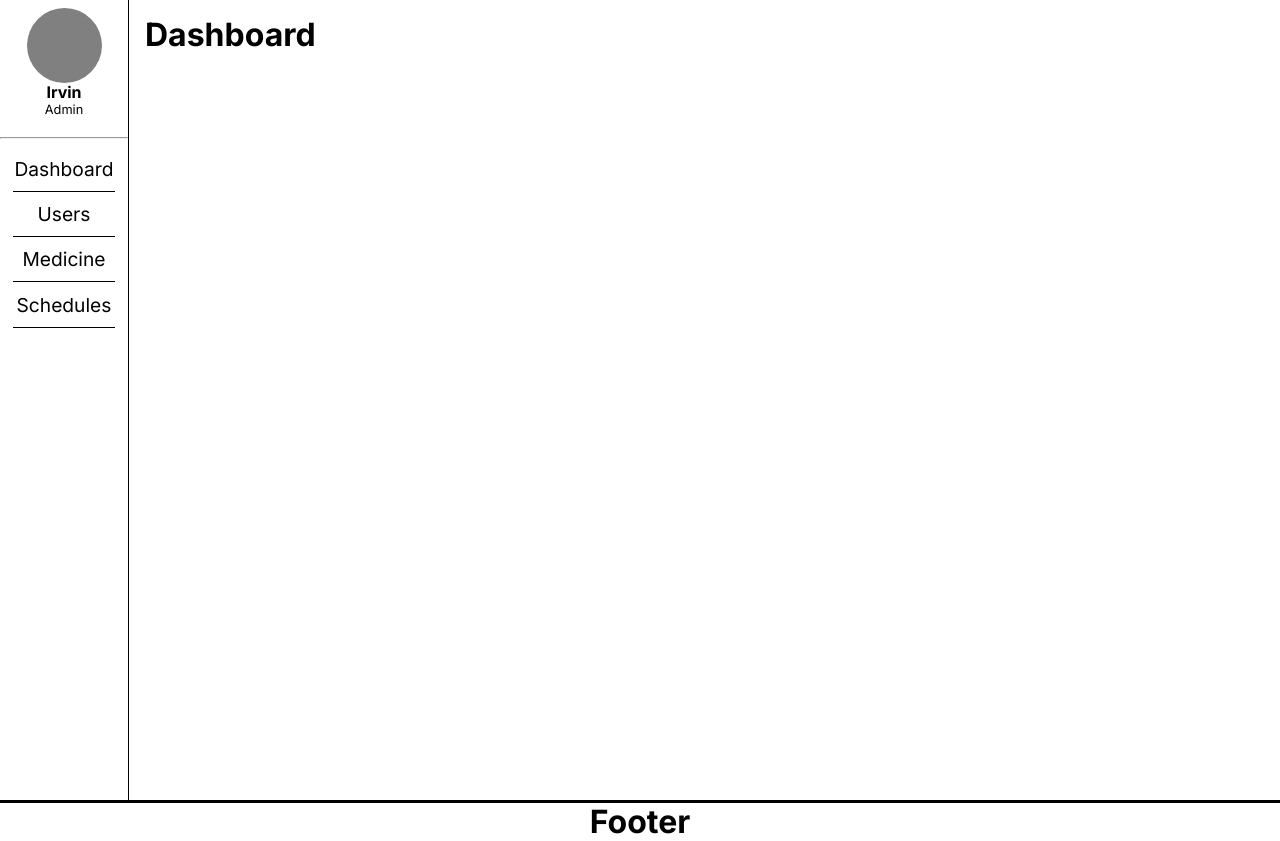
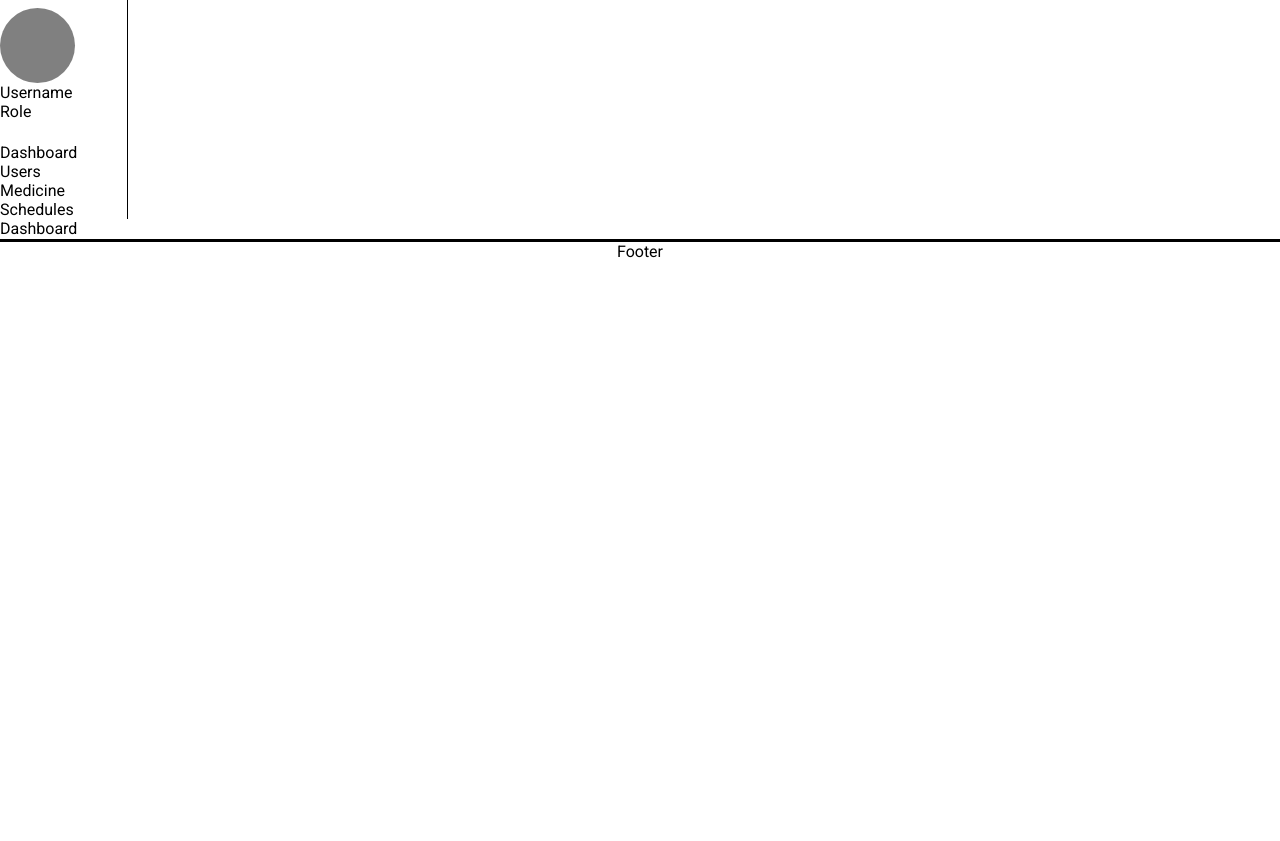
Before and after one commit to erbeeen/medtalk-web-app, a React (Vite) app in the folder frontend/: page / in a window 1280 px wide. After the commit the page ends 800 px from the top, so only its background shows below. Built offline with nearby package versions, Linux system fonts and the light colour scheme.

Commit message:
frontend: Install tailwind

```diff
--- a/frontend/package.json
+++ b/frontend/package.json
@@ -10,10 +10,12 @@
     "preview": "vite preview"
   },
   "dependencies": {
+    "@tailwindcss/vite": "^4.1.5",
     "medtalk-web-app": "file:..",
     "react": "^19.0.0",
     "react-dom": "^19.0.0",
-    "react-router-dom": "^7.4.1"
+    "react-router-dom": "^7.4.1",
+    "tailwindcss": "^4.1.5"
   },
   "devDependencies": {
     "@eslint/js": "^9.21.0",
--- a/frontend/src/App.css
+++ b/frontend/src/App.css
@@ -1,3 +1,5 @@
+@import "tailwindcss";
+
 #root {
   width: 100%;
   min-height: 100vh;
@@ -62,6 +64,7 @@ nav {
 
 footer {
   display: flex;
+  flex-shrink: 0;
   justify-content: center;
   justify-self: flex-end;
   width: 100%;
--- a/frontend/src/App.jsx
+++ b/frontend/src/App.jsx
@@ -4,17 +4,18 @@ import Footer from './components/Footer';
 import ScheduleRoute from './routes/Schedules';
 import Home from './routes/Home';
 import Login from './routes/Login';
-import Navbar from './components/Navbar';
+import Sidebar from './components/Sidebar';
 import { Routes, Route } from 'react-router-dom';
 import './App.css';
-import './layouts.css';
+
+// TODO: Apply Tailwind css, deprecate layouts.css
 
 function App() {
   return (
     <>
-      <div id="main" className="flex-row minh-100">
-        <Navbar />
-        <div id="content-area" className='p-1'>
+      <div id="main" className="flex-row">
+        <Sidebar />
+        <div id="content-area" className="">
           <Routes>
             <Route path='/' element={<Home />} />
             <Route path='/users' element={<UsersRoute />} />
--- a/frontend/src/components/Navbar.jsx
+++ /dev/null
@@ -1,28 +0,0 @@
-import { Link } from "react-router-dom";
-
-export default function Navbar() {
-  return (
-    <nav>
-      <div className="user-info flex-column nowrap align-center">
-        <div className="profile-pic" />
-        <div id="navusername">Irvin</div>
-        <div id="navrole">Admin</div>
-      </div>
-      <hr />
-      <ul id="navbar-links" className="p-0 flex-column nowrap align-center">
-        <div className="navlink-container">
-          <li><Link className="navlink" to="/">Dashboard</Link></li>
-        </div>
-        <div className="navlink-container">
-          <li><Link className="navlink" to="/users">Users</Link></li>
-        </div>
-        <div className="navlink-container">
-          <li><Link className="navlink" to="/medicine">Medicine</Link></li>
-        </div>
-        <div className="navlink-container">
-          <li><Link className="navlink" to="/schedules">Schedules</Link></li>
-        </div>
-      </ul>
-    </nav>
-  );
-}
--- /dev/null
+++ b/frontend/src/components/Sidebar.jsx
@@ -0,0 +1,19 @@
+import { Link } from "react-router-dom";
+
+export default function Sidebar() {
+  return (
+    <nav id="navbar">
+      <div className="user-info flex-column nowrap align-center">
+        <div className="profile-pic" />
+        <h3>Username</h3>
+        <h4>Role</h4>
+      </div>
+      <ul id="navbar-links" className="p-0 flex-column nowrap align-center">
+        <li><Link to="/">Dashboard</Link></li>
+        <li><Link to="/users">Users</Link></li>
+        <li><Link to="/medicine">Medicine</Link></li>
+        <li><Link to="/schedules">Schedules</Link></li>
+      </ul>
+    </nav>
+  );
+}
--- a/frontend/src/index.css
+++ b/frontend/src/index.css
@@ -1,18 +1,21 @@
-@import url('https://fonts.googleapis.com/css2?family=Inter:wght@100..900&display=swap');
+@import url('https://fonts.googleapis.com/css2?family=Roboto:ital,wght@0,100..900;1,100..900&display=swap');
+@import "tailwindcss";
 
 :root {
   /* font-family: system-ui, Avenir, Helvetica, Arial, sans-serif; */
   --light-bg: #fff;
   --dark-bg: #000;
+  --light-text: #fff;
+  --dark-text: #000;
   /* --primary-color:  */
 
-  font-family: Inter, sans-serif;
+  font-family: "Roboto", sans-serif;
   font-size: 1.0rem;
   line-height: 1.2;
   font-weight: 400;
 
   color-scheme: light dark;
-  color: black;
+  color: var(--dark-text);
   background-color: var(--light-bg);
 
   font-synthesis: none;
@@ -30,7 +33,7 @@ body {
 h1, h2, h3, h4, h5, h6 {
   margin: 0;
   padding: 0;
-  height:fit-content;
+  height: fit-content;
 }
 
 /* NOTE: study this media query */
--- a/frontend/src/layouts.css
+++ /dev/null
@@ -1,85 +0,0 @@
-.flex {
-  display: flex;
-}
-
-.flex-row {
-  display: flex;
-  flex-direction: row;
-}
-
-.flex-column {
-  display: flex;
-  flex-direction: column;
-}
-
-.wrap {
-  flex-wrap: wrap;
-}
-
-.nowrap {
-  flex-wrap: nowrap;
-}
-
-.align-center {
-  align-items: center;
-}
-
-.p-0 {
-  padding: 0;
-}
-
-.p-1 {
-  padding: 1rem;
-}
-
-.px-1 {
-  padding-left: 1rem;
-  padding-right: 1rem;
-}
-
-.py-1 {
-  padding-top: 1rem;
-  padding-bottom: 1rem;
-}
-
-.w-100 {
-  width: 100%;
-}
-
-.w-inherit {
-  width: inherit;
-}
-
-.h-inherit {
-  height: inherit:
-}
-
-.minh-100 {
-  min-height: 100vh;
-}
-
-.m-0 {
-  margin: 0;
-}
-
-.m-1 {
-  margin: 1rem;
-}
-
-.mx-1 {
-  margin-left: 1rem;
-  margin-right: 1rem;
-}
-
-.my-1 {
-  margin-top: 1rem;
-  margin-bottom: 1rem;
-}
-
-.my-b-1 {
-  margin-bottom: 1px;
-}
-
-.list-style-none: {
-  list-style-type: none;
-}
--- a/frontend/vite.config.js
+++ b/frontend/vite.config.js
@@ -1,9 +1,13 @@
 import { defineConfig } from 'vite'
 import react from '@vitejs/plugin-react'
+import tailwindcss from '@tailwindcss/vite'
 
 // https://vite.dev/config/
 export default defineConfig({
-  plugins: [react()],
+  plugins: [
+    react(),
+    tailwindcss(),
+  ],
   build: {
     outDir: "../dist/static"
   }
```
Also changed, not shown: 1 other file (tests, documents, lock files or other folders).
